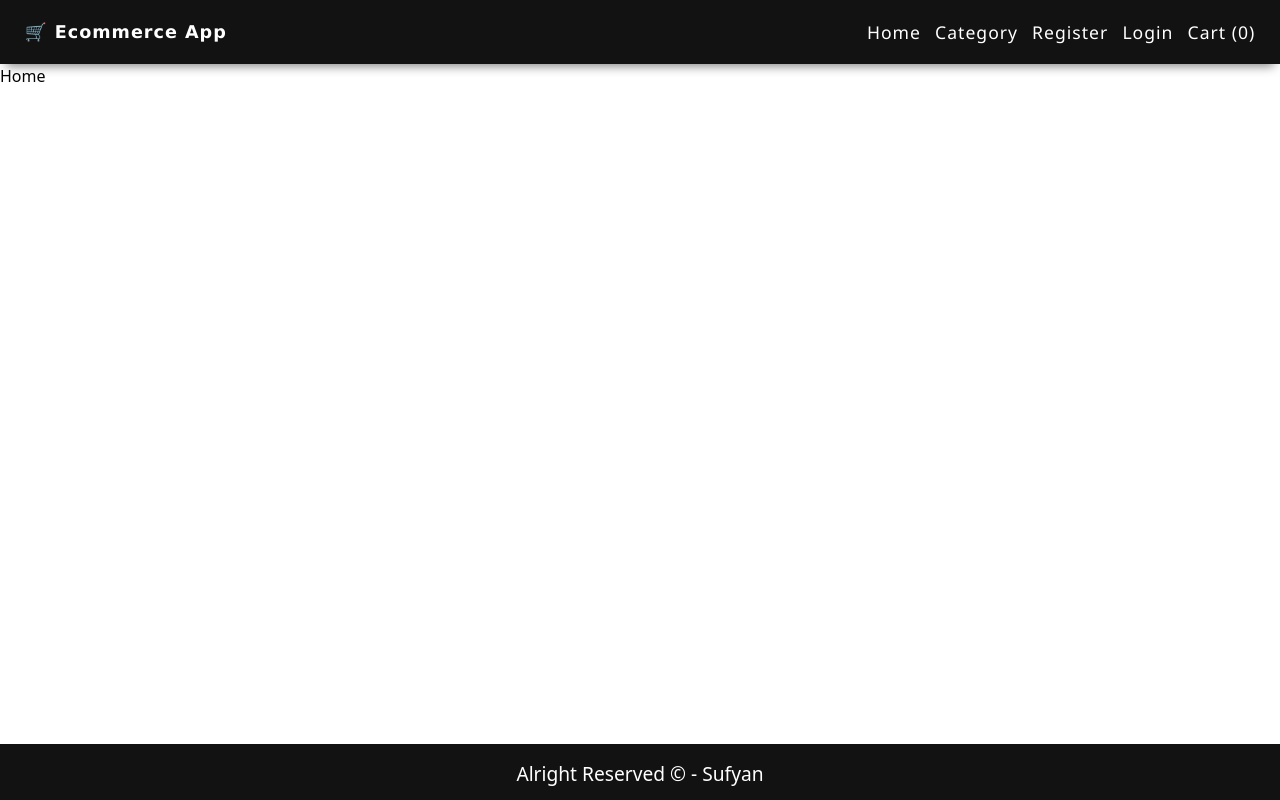
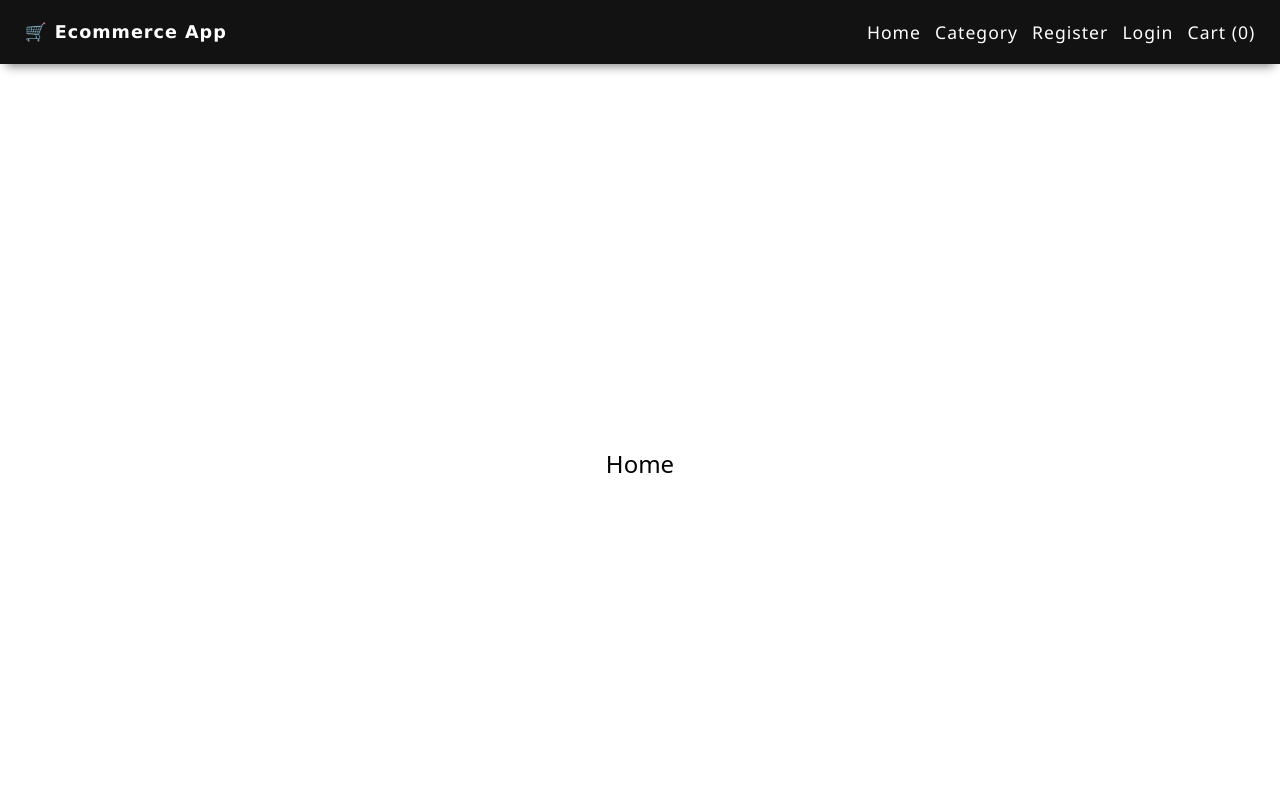
Before and after one commit to Sufyan-Siddiqui098/Ecommerce-Frontend, a React (Create React App) app: page / in a window 1280 px wide. Shown: the top 800 px of the page. Built offline with nearby package versions, Linux system fonts and the light colour scheme.

Commit message:
added tailwind css

```diff
--- a/src/pages/Home.js
+++ b/src/pages/Home.js
@@ -1,9 +1,9 @@
 // import React, { useEffect } from 'react'
-import {  useSelector } from 'react-redux'
+import { useSelector } from "react-redux";
 // import { checkUser } from '../store/UserSlice';
 
 const Home = () => {
-  const {userInfo , authToken} = useSelector((state)=>state.user)
+  const { userInfo, authToken } = useSelector((state) => state.user);
   // const dispatch = useDispatch();
 
   // useEffect(()=>{
@@ -12,11 +12,19 @@ const Home = () => {
   // },[])
 
   return (
-    <div>Home
-    {userInfo &&  <div>user: {userInfo.name}</div>}
-     {authToken &&          <div>Auth token: {authToken}</div>}
+    <div className="min-h-screen flex flex-col justify-center items-center">
+      <h1 className="text-2xl ">Home</h1>
+      {userInfo && <div>user: {userInfo.name}</div>}
+      {authToken && (
+        <div className="flex flex-col items-center justify-center">
+          <p>Auth token:</p>
+          <p className="border-2 border-black overflow-scroll min-h-min w-[90vw]">
+            {authToken}
+          </p>
+        </div>
+      )}
     </div>
-  )
-}
+  );
+};
 
-export default Home
+export default Home;
--- a/src/pages/auth/Login.js
+++ b/src/pages/auth/Login.js
@@ -33,7 +33,6 @@ const Login = () => {
           body: JSON.stringify(user),
         }
       );
-      // console.log("response ", response)
 
       const json = await response.json();
       // Auth token is setted inside local storage.
```
